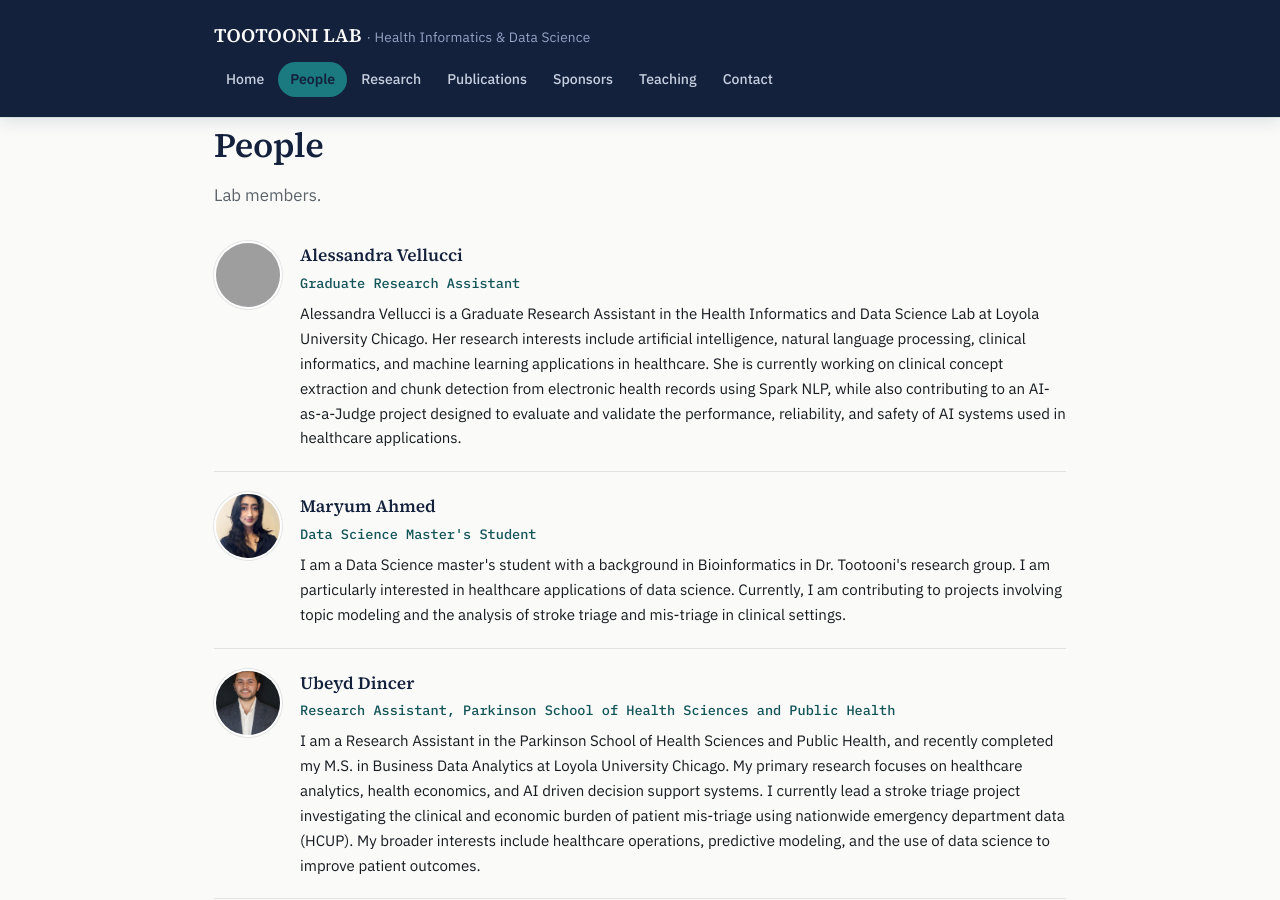
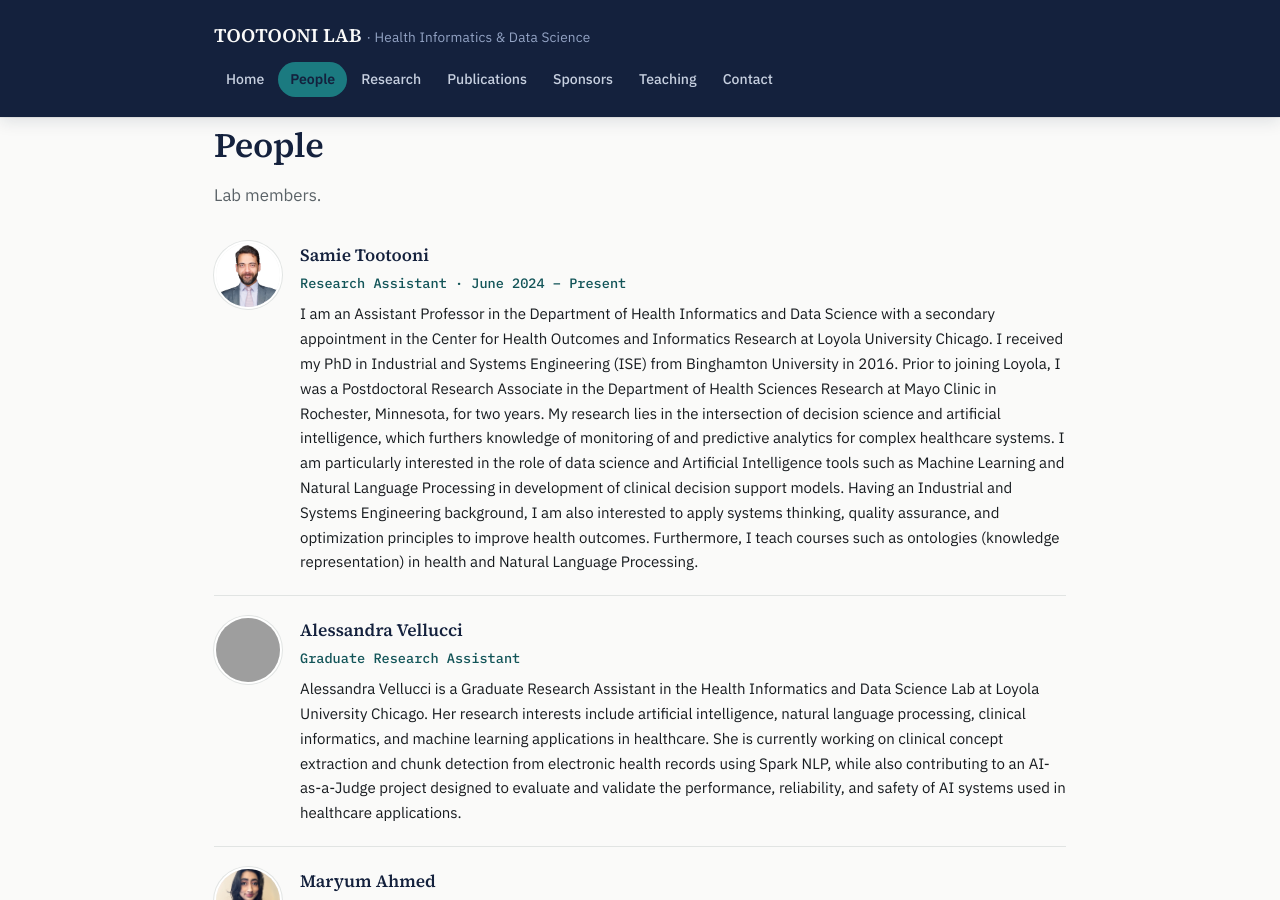
Before and after one commit to jalenbenny/TootooniLabJekyll, a Jekyll site: the page built from people.md, in a window 1280 px wide and 900 px high. Built offline with Jekyll 4.4.1, drawn with Linux system fonts in a browser that asks for light colours; grey boxes are pictures that could not be loaded.

Commit message:
update headshots/bios
Added a new person card for Dr. Samie Tootooni with detailed bio and role information.

```diff
--- a/people.md
+++ b/people.md
@@ -4,6 +4,15 @@ permalink: /people/
 ---
 <h1 class="page-title">People</h1>
 <p class="page-sub">Lab members.</p>
+
+<div class="person-card">
+  <img class="person-card__avatar" src="{{ '/images/samie.jpg' | relative_url }}" alt="Dr. Samie Tootooni">
+  <div>
+    <p class="person-card__name">Samie Tootooni</p>
+    <p class="person-card__role">Research Assistant &middot; June 2024 &ndash; Present</p>
+    <p class="bio">I am an Assistant Professor in the Department of Health Informatics and Data Science with a secondary appointment in the Center for Health Outcomes and Informatics Research at Loyola University Chicago. I received my PhD in Industrial and Systems Engineering (ISE) from Binghamton University in 2016. Prior to joining Loyola, I was a Postdoctoral Research Associate in the Department of Health Sciences Research at Mayo Clinic in Rochester, Minnesota, for two years. My research lies in the intersection of decision science and artificial intelligence, which furthers knowledge of monitoring of and predictive analytics for complex healthcare systems. I am particularly interested in the role of data science and Artificial Intelligence tools such as Machine Learning and Natural Language Processing in development of clinical decision support models. Having an Industrial and Systems Engineering background, I am also interested to apply systems thinking, quality assurance, and optimization principles to improve health outcomes. Furthermore, I teach courses such as ontologies (knowledge representation) in health and Natural Language Processing.</p>
+  </div>
+</div>
 
 <div class="person-card">
   <img class="person-card__avatar" src="{{ '/images/ale.jpg' | relative_url }}" alt="Alessandra Vellucci">
```
